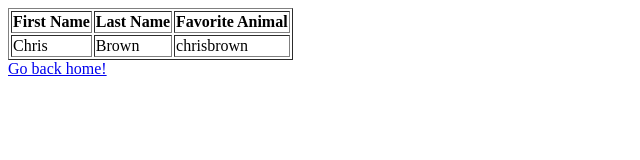
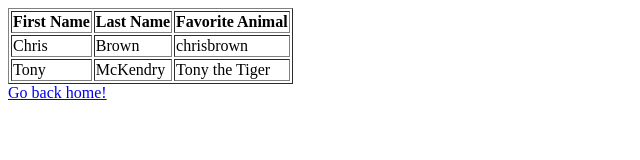
Before and after one commit to chrisman/html-exercise, a plain HTML site: page favorites.html in a window 1280 px wide. Shown: the whole page, without its empty margins (0-640 px from the left). Drawn offline with Linux system fonts and the light colour scheme.

Commit message:
Made some adjustments to Chris Brown's favorites doc

```diff
--- a/favorites.html
+++ b/favorites.html
@@ -13,9 +13,16 @@
         <th>Favorite Animal</th>
       </thead>
       <tbody>
-        <td>Chris</td>
-        <td>Brown</td>
-        <td>chrisbrown</td>
+        <tr>
+          <td>Chris</td>
+          <td>Brown</td>
+          <td>chrisbrown</td>
+        </tr>
+        <tr>
+          <td>Tony</td>
+          <td>McKendry</td>
+          <td>Tony the Tiger</td>
+        </tr>
       </tbody>
     </table>
     <div><a href="index.html">Go back home!</a></div>
```
